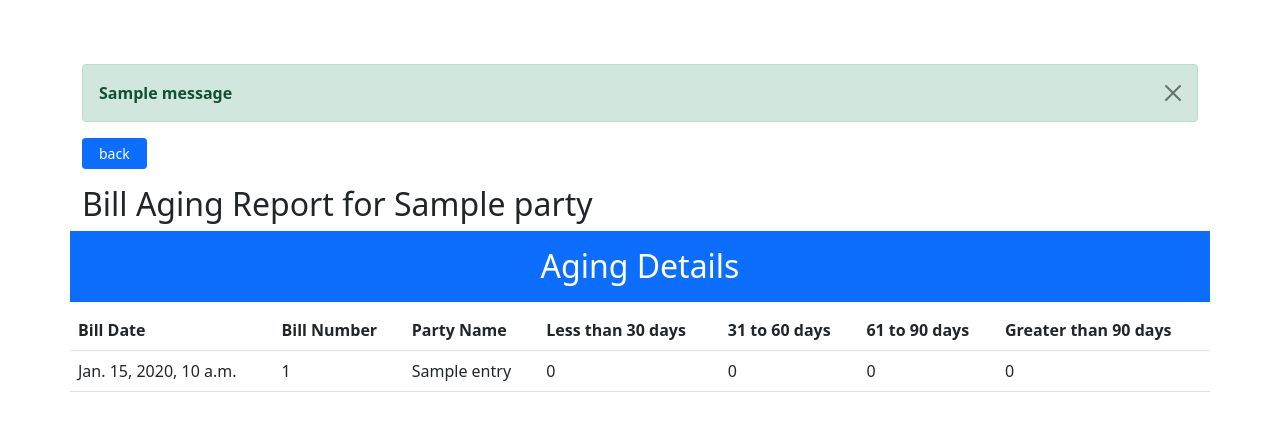
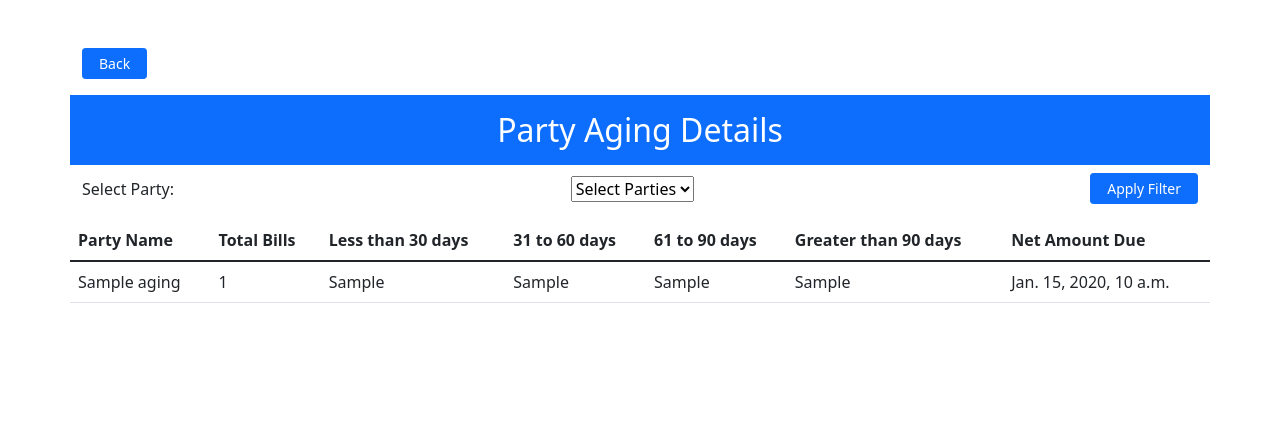
Before and after one commit to AKHILSCHAND/bill_project, a Django app: template templates/party_billing_aging.html in a window 1280 px wide. Shown: the top 431 px of the page. Run offline with Django 4.2, Linux system fonts and the light colour scheme; tables that the repository leaves empty hold one stand-in row (values such as "Sample post"); the template is opened without the code that fills it: values that come from a table or form of the project are taken from there, most other values are stand-ins (such as "Sample title", 1, 10 or a date in 2020); one stand-in notice (Sample message) is shown.

Commit message:
aging updated

```diff
--- a/bill_app/urls.py
+++ b/bill_app/urls.py
@@ -6,5 +6,5 @@ urlpatterns = [
     path('unpaid_bills', views.unpaid_bills, name='unpaid_bills'),
     path('payment_details', views.payment_details, name='payment_details'),
     path('', views.home, name='home'),
-    path('party_billing_aging/<int:party_id>/', views.party_billing_aging, name='party_billing_aging'),
+    path('party_billing_aging', views.party_billing_aging, name='party_billing_aging'),
 ]
--- a/templates/party_billing_aging.html
+++ b/templates/party_billing_aging.html
@@ -13,63 +13,60 @@
         crossorigin="anonymous"
     />
     <link rel="stylesheet" href="https://cdnjs.cloudflare.com/ajax/libs/font-awesome/5.15.4/css/all.min.css">
-    <title>Aging Page</title>
+    <title>Aging </title>
 </head>
 <body>
 
 <div class="container mt-5">
     <div class="row">
-            <div class= mt-3>
-                {% for message in messages %}
-                <div class="alert alert-{{ message.tags }} alert-dismissible fade show" role="alert">
-                    <strong>{{ message }}</strong>
-                    <button type="button" class="btn-close" data-bs-dismiss="alert" aria-label="Close"></button>
+        <div class="d-flex mb-3 justify-content-start align-items-center">
+            <a href="{% url 'home' %}" class="btn btn-primary px-3 btn-sm">Back</a>
         </div>
+        <h2 class="text-center text-white bg-primary p-3">Party Aging Details</h2>
+        <form method="get">
+            <div class="d-flex mb-3 justify-content-between align-items-center">
+                <label for="party_id">Select Party:</label>
+                <select name="party_id">
+                    <option value="">Select Parties</option>
+                    {% for party in parties %}
+                        <option value="{{ party.id }}">{{ party.party_id }}</option>
                     {% endfor %}
+                </select>
+                <button type="submit" class="btn btn-primary px-3 btn-sm">Apply Filter</button>
             </div>
-            <div class="d-flex mb-3 justify-content-start align-items-center">
-                <a href="{% url 'home' %}" class="btn btn-primary px-3 btn-sm">back</a>
-            </div>
-            <h2>Bill Aging Report for {{ party.party_name }}</h2>
-            <h2 class="text-center text-white bg-primary p-3">Aging Details</h2></a>
+        </form>
 
-
-
-
-
+        {% if aging_data %}
             <table class="table">
+                <thead>
                     <tr>
-                    <th>Bill Date</th>
-                    <th>Bill Number</th>
-                    <th>Party Name</th>
-
-                    <th>Less than 30 days</th>
-                    <th>31 to 60 days</th>
-                    <th>61 to 90 days</th>
-                    <th>Greater than 90 days</th>
+                        <th scope="col">Party Name</th>
+                        <th scope="col">Total Bills</th>
+                        <th scope="col">Less than 30 days</th>
+                        <th scope="col">31 to 60 days</th>
+                        <th scope="col">61 to 90 days</th>
+                        <th scope="col">Greater than 90 days</th>
+                        <th scope="col">Net Amount Due</th>
                     </tr>
-                {% for entry in aging_data %}
+                </thead>
+                <tbody>
+                    {% for party_name, aging in aging_data.items %}
                         <tr>
-                        <td>{{ entry.bill_date }}</td>
-                        <td>{{ entry.bill_number }}</td>
-                        <td>{{ entry.party_name }}</td>
-                        <td>{% if entry.age_category == 'Less than 30 days' %}{{ entry.amount }}{% else %}0{% endif %}</td>
-                        <td>{% if entry.age_category == '31 to 60 days' %}{{ entry.amount }}{% else %}0{% endif %}</td>
-                        <td>{% if entry.age_category == '61 to 90 days' %}{{ entry.amount }}{% else %}0{% endif %}</td>
-                        <td>{% if entry.age_category == 'Greater than 90 days' %}{{ entry.amount }}{% else %}0{% endif %}</td>
+                            <td>{{ party_name }}</td>
+                            <td>{{ aging.total_bills }}</td>
+                            <td>{{ aging.less_than_30 }}</td>
+                            <td>{{ aging.from_31_to_60 }}</td>
+                            <td>{{ aging.from_61_to_90 }}</td>
+                            <td>{{ aging.greater_than_90 }}</td>
+                            <td>{{ aging.net_amount_due }}</td>
                         </tr>
                     {% endfor %}
+                </tbody>
             </table>
-
-
-
+        {% else %}
+            <p>Select a party to view aging details.</p>
+        {% endif %}
     </div>
 </div>
-</div>
-
-
-
-<script src="https://cdn.jsdelivr.net/npm/bootstrap@5.1.3/dist/js/bootstrap.bundle.min.js"></script>
-
 </body>
 </html>
```
Also changed, not shown: bill_app/views.py (+36 -26 lines), templates/home.html (+5 -5 lines). Lines whose indentation alone changed are shown as unchanged.
